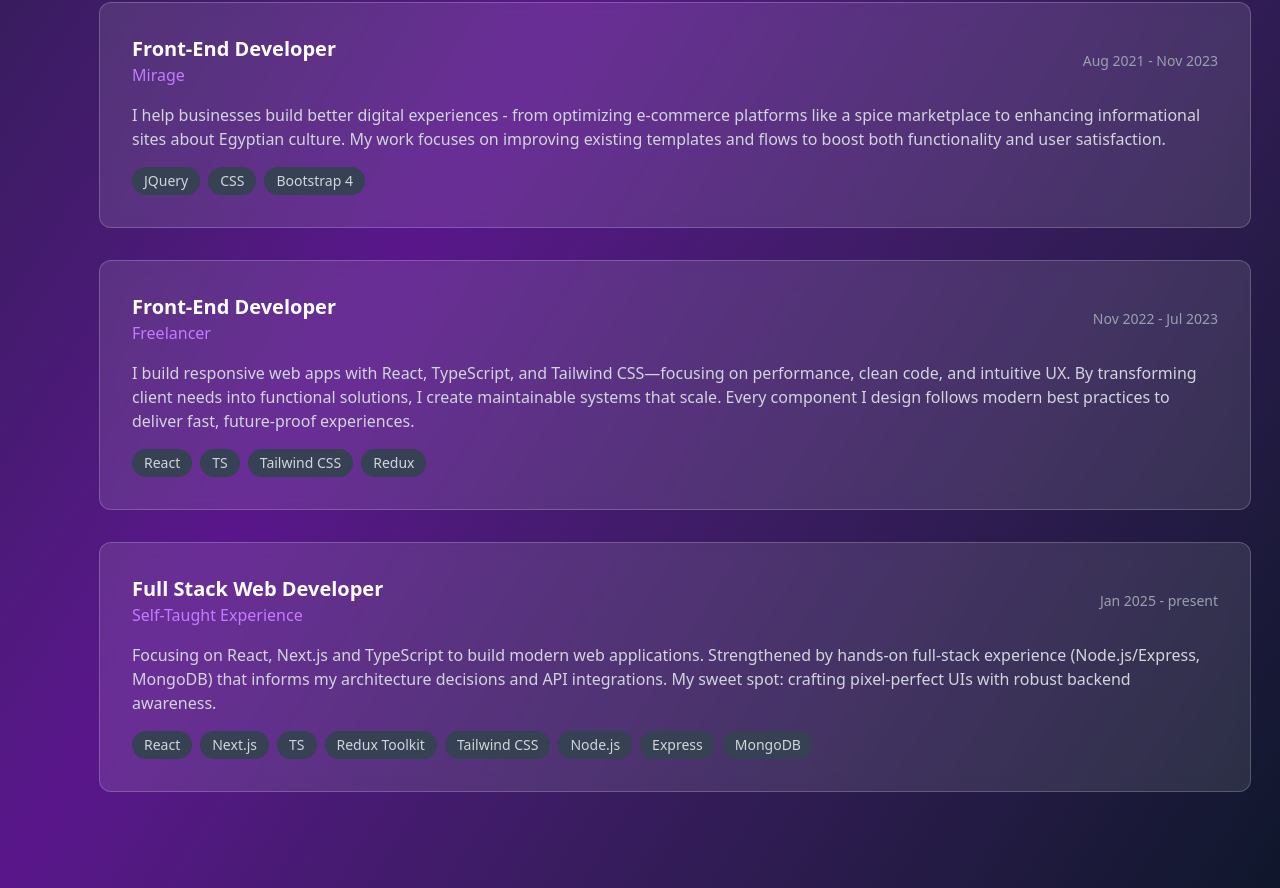
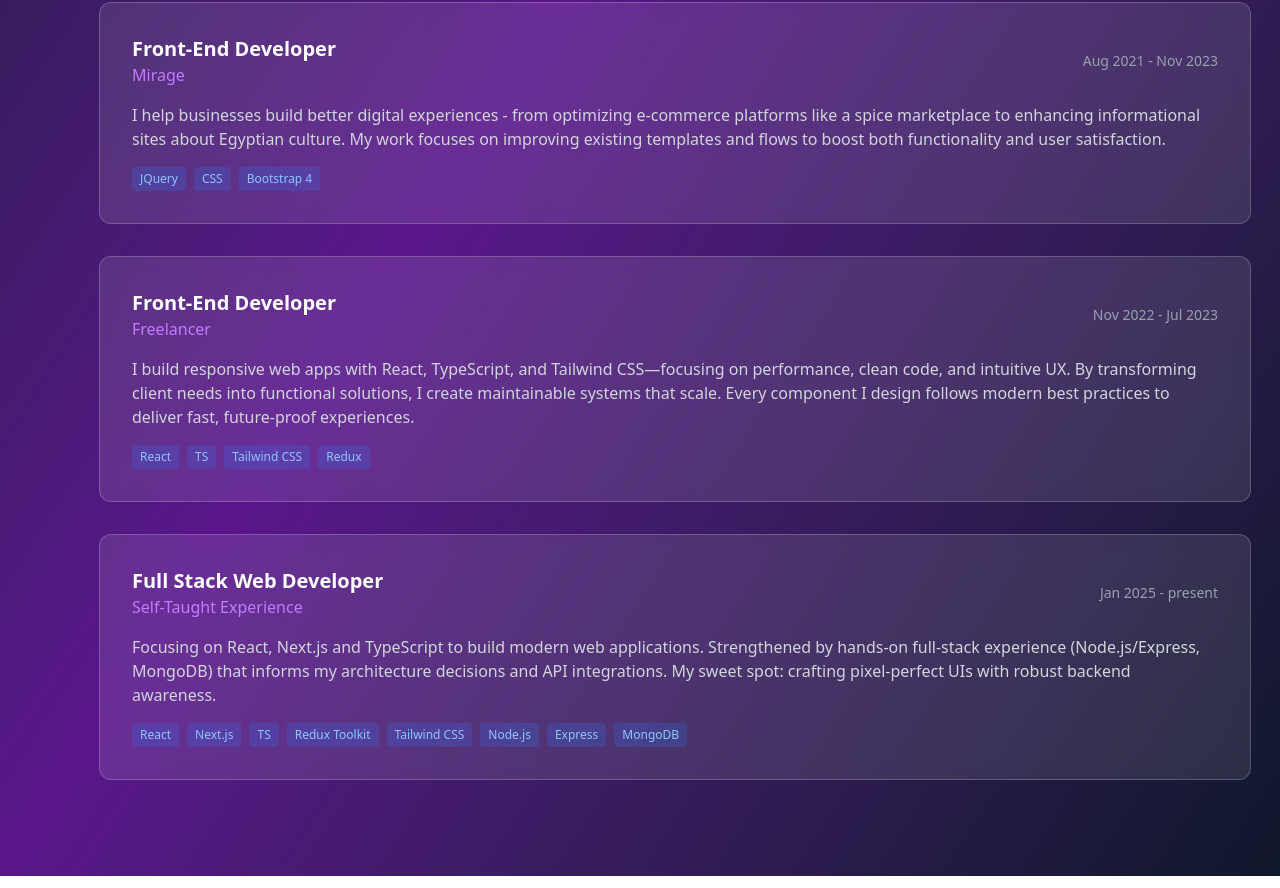
Before and after one commit to ahmed-alfarouq/portfolio, a React (Vite) app: page /about in a window 1280 px wide. Shown: the part 1112-2000 px from the top of the page. Built offline with nearby package versions, Linux system fonts and the light colour scheme; no server answers.

Commit message:
Refactor ExpertiseCard and About components to use card and tag class names for styling.

```diff
--- a/src/components/ExpertiseCard.tsx
+++ b/src/components/ExpertiseCard.tsx
@@ -9,7 +9,7 @@ const ExpertiseCard = ({
 }: ExpertiseCardProps) => {
   const IconComponent = icon;
   return (
-    <div className="bg-white/10 backdrop-blur-sm rounded-xl p-8 border border-white/20 text-center group hover:border-purple-400/50 transition-all duration-300">
+    <div className="card group text-center">
       <IconComponent
         className={`w-16 h-16 ${skillsStyle.color} mx-auto mb-4 group-hover:scale-110 transition-transform duration-300`}
       />
@@ -19,7 +19,7 @@ const ExpertiseCard = ({
         {skills.map((skill, i) => (
           <span
             key={`${skill} ${i + 1}`}
-            className={`text-xs ${skillsStyle.color} ${skillsStyle.bgColor} px-2 py-1 rounded`}
+            className={`tag ${skillsStyle.color} ${skillsStyle.bgColor}`}
           >
             {skill}
           </span>
--- a/src/pages/About.tsx
+++ b/src/pages/About.tsx
@@ -103,7 +103,7 @@ const About = () => {
                   {exp.technologies.map((tech, techIndex) => (
                     <span
                       key={techIndex}
-                      className="bg-gray-700 text-gray-300 px-3 py-1 rounded-full text-sm"
+                      className="tag"
                     >
                       {tech}
                     </span>
```
